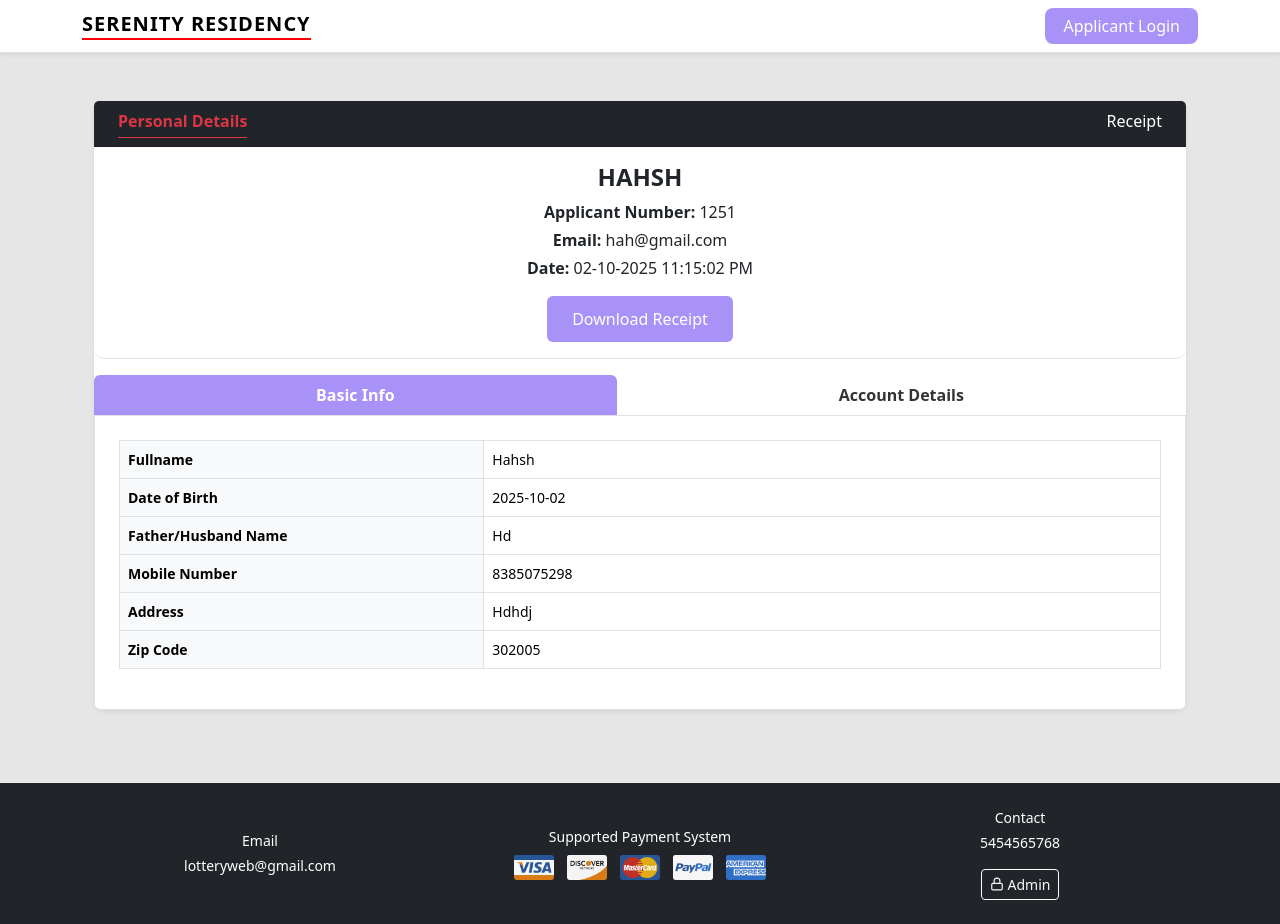
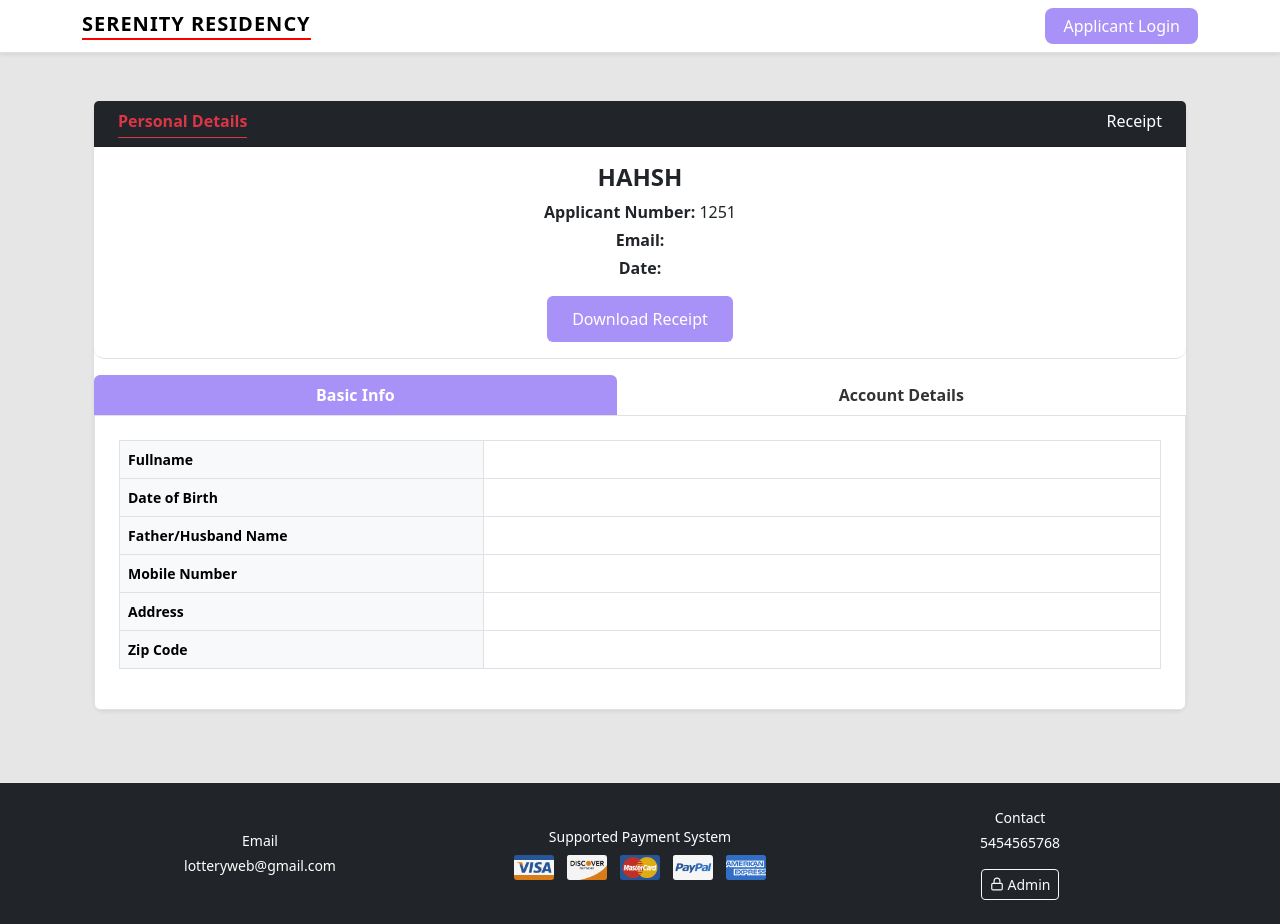
Before and after one commit to Project761/lottery_React_0.1, a React (Vite) app: page /personal-details in a window 1280 px wide. Built offline with nearby package versions, Linux system fonts and the light colour scheme.

Commit message:
New-changes

```diff
--- a/src/context/FormDataContext.jsx
+++ b/src/context/FormDataContext.jsx
@@ -33,7 +33,7 @@ export const defaultFormStructure = {
   // Payment Details
   PaymentTrasnum: '',
   PaymentDate: '',
-  PaymentBank: '', //No
+  PaymentBank: '',
   BankAmount: '',
   PaymentAttachement: '',
 
--- a/src/pages/websitelayouts/AcknowledgementReceipt.jsx
+++ b/src/pages/websitelayouts/AcknowledgementReceipt.jsx
@@ -2,6 +2,7 @@ import React from "react";
 import { FaPrint } from "react-icons/fa";
 
 
+const userData = JSON.parse(localStorage.getItem('applicationFormData'));
 const AcknowledgementReceipt = () => {
   const data = {
     applicationRef: "2502600190",
@@ -34,12 +35,9 @@ const AcknowledgementReceipt = () => {
         <p className="fw-semibold mb-0 hindi-text">
           जयपुर की आवासीय योजना अंतर विहार में भूखण्डों के आवंटन हेतु ऑनलाइन आवेदन
         </p>
-        <p className="fw-semibold hindi-text mb-3">
-          जयपुर की आवासीय योजना अंतर विहार में भूखण्डों के आवंटन हेतु ऑनलाइन आवेदन
-        </p>
       </div>
 
-      <div className="d-flex justify-content-end mb-3 no-print" style={{position:"absolute", right:"0px", top:"45px"}}>
+      <div className="d-flex justify-content-end mb-3 no-print" style={{ position: "absolute", right: "0px", top: "45px" }}>
         <button
           onClick={() => window.print()}
           className="btn  d-flex align-items-center gap-2"
@@ -77,27 +75,27 @@ const AcknowledgementReceipt = () => {
         <tbody>
           <tr>
             <th>Applicant's Full Name</th>
-            <td>{data.applicantName}</td>
+            <td>{userData.FullName}</td>
           </tr>
           <tr>
             <th>Father’s/Husband’s Full Name</th>
-            <td>{data.fatherName}</td>
+            <td>{userData.Fhname}</td>
           </tr>
           <tr>
             <th>Date of Birth</th>
-            <td>{data.dob}</td>
+            <td>{userData.Dob}</td>
           </tr>
           <tr>
             <th>Mobile No</th>
-            <td>{data.mobile}</td>
+            <td>{userData.MobileNumber}</td>
           </tr>
           <tr>
             <th>Address</th>
-            <td>{data.address}</td>
+            <td>{userData.Paraddress}</td>
           </tr>
           <tr>
             <th>eMail ID</th>
-            <td>{data.email}</td>
+            <td>{userData.Email}</td>
           </tr>
         </tbody>
       </table>
--- a/src/pages/websitelayouts/PersonalDetailsPage.jsx
+++ b/src/pages/websitelayouts/PersonalDetailsPage.jsx
@@ -1,4 +1,4 @@
-import React, { useState } from "react";
+import React, { useEffect, useState } from "react";
 import { useNavigate, Link } from "react-router-dom";
 
 const PersonalDetailsPage = () => {
@@ -28,6 +28,9 @@ const PersonalDetailsPage = () => {
         accountType: "Savings",
     };
 
+    const userData = JSON.parse(localStorage.getItem('applicationFormData'));
+    // console.log(userData);
+
     return (
         <div className="container mt-4 mb-5">
             <div className="card shadow-sm border-0">
@@ -42,32 +45,15 @@ const PersonalDetailsPage = () => {
                 {/* Applicant Details */}
                 <div className="card-body text-center border-bottom">
                     <h4 className="fw-bold">{applicantData.name}</h4>
-                    <p className="mb-1">
-                        <strong>Applicant Number:</strong> {applicantData.applicantNumber}
-                    </p>
-                    <p className="mb-1">
-                        <strong>Email:</strong> {applicantData.email}
-                    </p>
-                    <p className="mb-3">
-                        <strong>Date:</strong> {applicantData.date}
-                    </p>
-                    <Link
-                        to="/acknowledgement-receipt"
-                        className="btn px-4"
-                        style={{
-                            backgroundColor: "#A992F7",
-                            color: "white",
-                            padding: "10px 20px",
-                            fontWeight: "500",
-                            textDecoration: 'none',
-                            display: 'inline-block'
-                        }}
-                    >
+                    <p className="mb-1"> <strong>Applicant Number:</strong> {applicantData.applicantNumber}</p>
+                    <p className="mb-1"> <strong>Email:</strong> {userData.Email} </p>
+                    <p className="mb-3"> <strong>Date:</strong> {userData.Dob} </p>
+                    <Link to="/acknowledgement-receipt" className="btn px-4" style={{ backgroundColor: "#A992F7", color: "white", padding: "10px 20px", fontWeight: "500", textDecoration: 'none', display: 'inline-block'}}>
                         Download Receipt
                     </Link>
                 </div>
 
-                {/* ✅ Custom Tab Header */}
+                {/*Custom Tab Header */}
                 <div className="d-flex border-bottom mt-3">
                     {["basic", "account"].map((tab) => (
                         <button key={tab} onClick={() => setActiveTab(tab)}
@@ -81,34 +67,34 @@ const PersonalDetailsPage = () => {
 
                 </div>
 
-                {/* ✅ Tab Content */}
+                {/*Tab Content */}
                 <div className="p-4 border border-top-0 rounded-bottom bg-white">
                     {activeTab === "basic" ? (
                         <table className="table table-bordered align-middle">
                             <tbody>
                                 <tr>
                                     <th width="30%">Fullname</th>
-                                    <td>{applicantData.basicInfo.fullname}</td>
+                                    <td>{userData.FullName}</td>
                                 </tr>
                                 <tr>
                                     <th>Date of Birth</th>
-                                    <td>{applicantData.basicInfo.dob}</td>
+                                    <td>{userData.Dob}</td>
                                 </tr>
                                 <tr>
                                     <th>Father/Husband Name</th>
-                                    <td>{applicantData.basicInfo.fatherName}</td>
+                                    <td>{userData.Fhname}</td>
                                 </tr>
                                 <tr>
                                     <th>Mobile Number</th>
-                                    <td>{applicantData.basicInfo.mobile}</td>
+                                    <td>{userData.MobileNumber}</td>
                                 </tr>
                                 <tr>
                                     <th>Address</th>
-                                    <td>{applicantData.basicInfo.address}</td>
+                                    <td>{userData.Paraddress}</td>
                                 </tr>
                                 <tr>
                                     <th>Zip Code</th>
-                                    <td>{applicantData.basicInfo.zip}</td>
+                                    <td>{userData.ZipCode}</td>
                                 </tr>
                             </tbody>
                         </table>
@@ -126,27 +112,27 @@ const PersonalDetailsPage = () => {
                                         <tbody>
                                             <tr>
                                                 <th width="30%">Account Holder Name</th>
-                                                <td>{accountInfo.accountHolderName}</td>
+                                                <td>{userData.BankUserName}</td>
                                             </tr>
                                             <tr>
                                                 <th>Account Number</th>
-                                                <td>{accountInfo.accountNumber}</td>
+                                                <td>{userData.AccountNumber}</td>
                                             </tr>
                                             <tr>
                                                 <th>Bank Name</th>
-                                                <td>{accountInfo.bankName}</td>
+                                                <td>{userData.bankName}</td>
                                             </tr>
                                             <tr>
-                                                <th>Branch Name</th>
-                                                <td>{accountInfo.branchName}</td>
+                                                <th>Branch Address</th>
+                                                <td>{userData.BranchAddress}</td>
                                             </tr>
                                             <tr>
                                                 <th>IFSC Code</th>
-                                                <td>{accountInfo.ifscCode}</td>
+                                                <td>{userData.IfscCode}</td>
                                             </tr>
                                             <tr>
                                                 <th>Account Type</th>
-                                                <td>{accountInfo.accountType}</td>
+                                                <td>{userData.accountType}</td>
                                             </tr>
                                         </tbody>
                                     </table>
```
